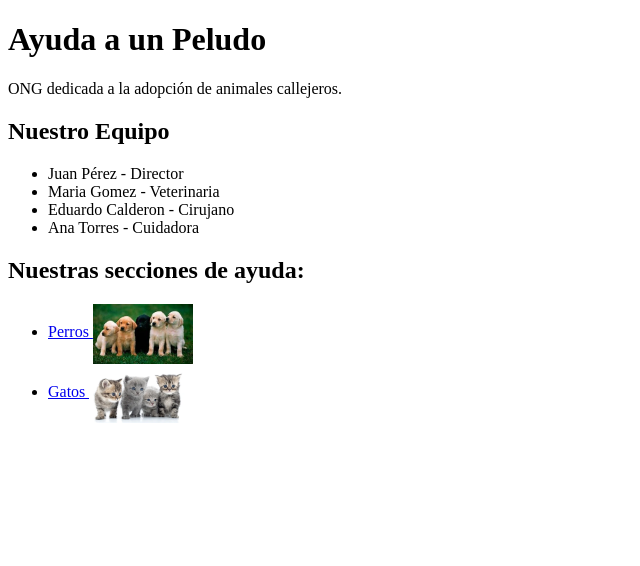
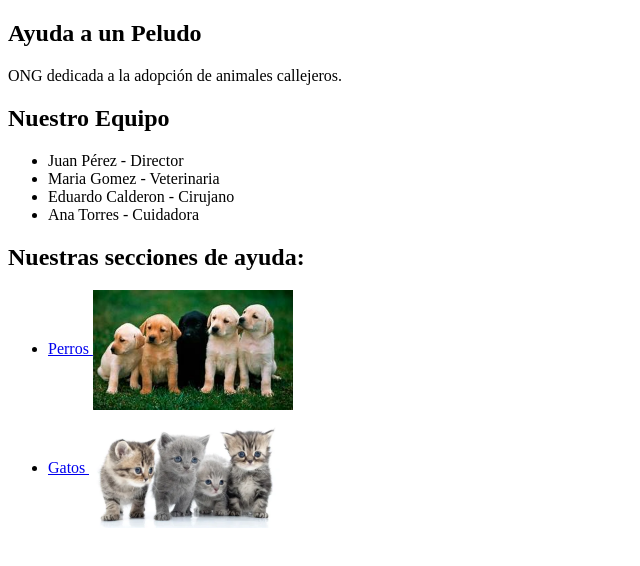
Before and after one commit to benjaavmm/ong_mascotas, a plain HTML site: page pagina_principal.html in a window 1280 px wide. Shown: the whole page, without its empty margins (0-640 px from the left). Drawn offline with Linux system fonts and the light colour scheme.

Commit message:
pag princ 5

```diff
--- a/pagina_principal.html
+++ b/pagina_principal.html
@@ -7,14 +7,16 @@
 
 
         img {
-            max-width: 100px;
+            max-width: 200px;
             vertical-align: middle;
             margin-right: 10px;
+            text-align left;
         }
-        nav
-            text-align left
+
+
 
     </style>
+<nav>
 </head>
 <body>
     <header>
@@ -32,8 +34,8 @@
         </ul>
     </section>
 
-
         <h2>Nuestras secciones de ayuda:</h2>
+    </nav>
     <nav>
         <ul>
             <li><a href="perros.html"> Perros
```
